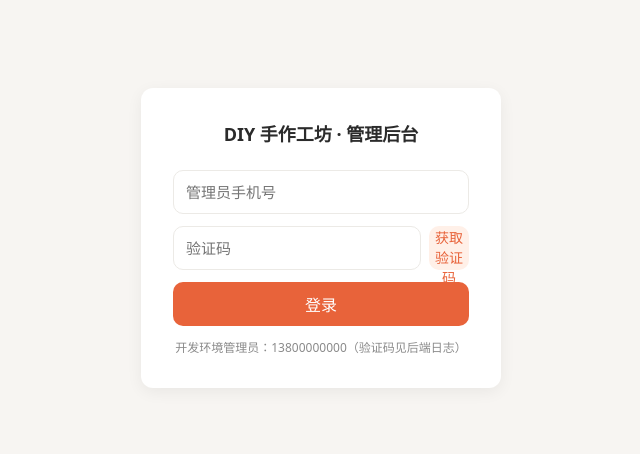
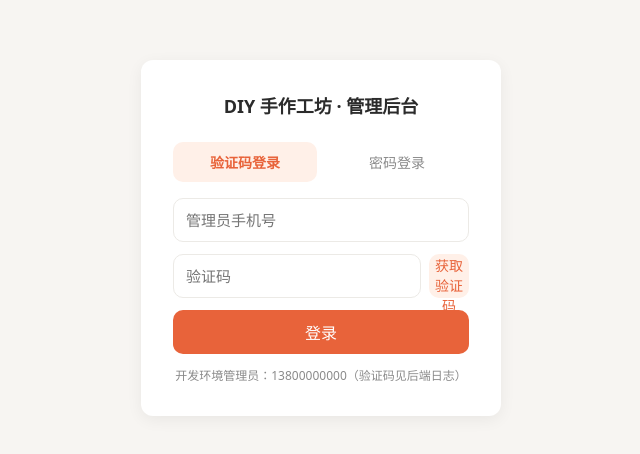
Before and after one commit to SRLove-git/diy, a Vue app in the folder admin/: page /#/login in a window 1280 px wide. Shown: the part 162-616 px from the top of the page, without its empty margins (319-959 px from the left). Built offline with nearby package versions, Linux system fonts and the light colour scheme.

Commit message:
feat: 管理后台登录页支持密码登录
- 登录页增加验证码/密码登录双模式切换
- 新增设置密码入口（短信验证码校验后重置）
- 移除 NotificationsView 中未使用的 openCreateTpl，修复构建阻塞

```diff
--- a/admin/src/views/LoginView.vue
+++ b/admin/src/views/LoginView.vue
@@ -4,13 +4,18 @@ import { useRouter } from 'vue-router'
 import http from '../api/http'
 import { auth } from '../stores/auth'
 
+type LoginMode = 'code' | 'password' | 'reset'
+
 const router = useRouter()
+const mode = ref<LoginMode>('code')
 const phone = ref('')
 const code = ref('')
+const password = ref('')
 const countdown = ref(0)
 const sending = ref(false)
 const loading = ref(false)
 const error = ref('')
+const notice = ref('')
 
 let timer: number | undefined
 
@@ -22,8 +27,17 @@ function startCountdown() {
   }, 1000)
 }
 
+function switchMode(m: LoginMode) {
+  mode.value = m
+  error.value = ''
+  notice.value = ''
+  if (m !== 'reset') code.value = ''
+  if (m === 'password') password.value = ''
+}
+
 async function sendCode() {
   error.value = ''
+  notice.value = ''
   sending.value = true
   try {
     await http.post('/auth/sms-code', { phone: phone.value })
@@ -36,8 +50,33 @@ async function sendCode() {
 }
 
 async function login() {
-  if (!/^1[3-9]\d{9}$/.test(phone.value) || !/^\d{6}$/.test(code.value)) {
-    error.value = '请输入正确的手机号和 6 位验证码'
+  if (!/^1[3-9]\d{9}$/.test(phone.value)) {
+    error.value = '请输入正确的手机号'
+    return
+  }
+  if (mode.value === 'password') {
+    if (password.value.length < 6) {
+      error.value = '密码至少 6 位'
+      return
+    }
+    loading.value = true
+    error.value = ''
+    try {
+      const { data } = await http.post('/auth/password-login', {
+        phone: phone.value,
+        password: password.value,
+      })
+      auth.setToken(data.accessToken)
+      router.push('/stores')
+    } catch (e: any) {
+      error.value = e.response?.data?.message || '登录失败'
+    } finally {
+      loading.value = false
+    }
+    return
+  }
+  if (!/^\d{6}$/.test(code.value)) {
+    error.value = '请输入 6 位验证码'
     return
   }
   loading.value = true
@@ -55,21 +94,115 @@ async function login() {
     loading.value = false
   }
 }
+
+async function resetPassword() {
+  if (!/^1[3-9]\d{9}$/.test(phone.value)) {
+    error.value = '请输入正确的手机号'
+    return
+  }
+  if (!/^\d{6}$/.test(code.value)) {
+    error.value = '请输入 6 位验证码'
+    return
+  }
+  if (password.value.length < 6) {
+    error.value = '新密码至少 6 位'
+    return
+  }
+  loading.value = true
+  error.value = ''
+  try {
+    await http.post('/auth/set-password', {
+      phone: phone.value,
+      code: code.value,
+      password: password.value,
+    })
+    // 设置成功切回密码登录
+    switchMode('password')
+    notice.value = '密码设置成功，请使用新密码登录'
+  } catch (e: any) {
+    error.value = e.response?.data?.message || '设置失败'
+  } finally {
+    loading.value = false
+  }
+}
+
+function onSubmit() {
+  if (mode.value === 'reset') {
+    resetPassword()
+  } else {
+    login()
+  }
+}
 </script>
 
 <template>
   <div class="login-wrap">
-    <form class="login-card" @submit.prevent="login">
+    <form class="login-card" @submit.prevent="onSubmit">
       <h1>DIY 手作工坊 · 管理后台</h1>
-      <input v-model="phone" placeholder="管理员手机号" maxlength="11" />
-      <div class="code-row">
-        <input v-model="code" placeholder="验证码" maxlength="6" />
-        <button type="button" :disabled="countdown > 0 || sending" @click="sendCode">
-          {{ countdown > 0 ? `${countdown}s` : '获取验证码' }}
+      <div v-if="mode !== 'reset'" class="tabs">
+        <button
+          type="button"
+          class="tab"
+          :class="{ active: mode === 'code' }"
+          @click="switchMode('code')"
+        >
+          验证码登录
+        </button>
+        <button
+          type="button"
+          class="tab"
+          :class="{ active: mode === 'password' }"
+          @click="switchMode('password')"
+        >
+          密码登录
         </button>
       </div>
+      <template v-if="mode === 'code'">
+        <input v-model="phone" placeholder="管理员手机号" maxlength="11" />
+        <div class="code-row">
+          <input v-model="code" placeholder="验证码" maxlength="6" />
+          <button
+            type="button"
+            :disabled="countdown > 0 || sending"
+            @click="sendCode"
+          >
+            {{ countdown > 0 ? `${countdown}s` : '获取验证码' }}
+          </button>
+        </div>
+      </template>
+      <template v-else-if="mode === 'password'">
+        <input v-model="phone" placeholder="管理员手机号" maxlength="11" />
+        <input v-model="password" type="password" placeholder="密码" maxlength="32" />
+        <p class="reset-link">
+          <button type="button" class="link" @click="switchMode('reset')">
+            忘记密码？
+          </button>
+        </p>
+      </template>
+      <template v-else>
+        <input v-model="phone" placeholder="管理员手机号" maxlength="11" />
+        <div class="code-row">
+          <input v-model="code" placeholder="验证码" maxlength="6" />
+          <button
+            type="button"
+            :disabled="countdown > 0 || sending"
+            @click="sendCode"
+          >
+            {{ countdown > 0 ? `${countdown}s` : '获取验证码' }}
+          </button>
+        </div>
+        <input v-model="password" type="password" placeholder="新密码（至少 6 位）" maxlength="32" />
+        <p class="reset-link">
+          <button type="button" class="link" @click="switchMode('password')">
+            返回登录
+          </button>
+        </p>
+      </template>
+      <p v-if="notice" class="notice">{{ notice }}</p>
       <p v-if="error" class="error">{{ error }}</p>
-      <button type="submit" :disabled="loading">{{ loading ? '登录中…' : '登录' }}</button>
+      <button type="submit" :disabled="loading">
+        {{ loading ? '处理中…' : mode === 'reset' ? '确认设置' : '登录' }}
+      </button>
       <p class="hint">开发环境管理员：13800000000（验证码见后端日志）</p>
     </form>
   </div>
@@ -97,6 +230,26 @@ h1 {
   font-size: 18px;
   text-align: center;
   margin: 0 0 12px;
+}
+.tabs {
+  display: flex;
+  gap: 8px;
+  margin-bottom: 4px;
+}
+.tab {
+  flex: 1;
+  height: 40px;
+  border: none;
+  border-radius: 10px;
+  background: transparent;
+  color: #8a8a8a;
+  font-size: 14px;
+  cursor: pointer;
+}
+.tab.active {
+  background: #fff0e8;
+  color: #e8633a;
+  font-weight: 600;
 }
 input {
   height: 44px;
@@ -131,8 +284,24 @@ button:disabled {
   color: #e8633a;
   font-size: 14px;
 }
+.reset-link {
+  margin: -4px 0 0;
+  text-align: right;
+}
+.reset-link .link {
+  height: auto;
+  background: transparent;
+  color: #e8633a;
+  font-size: 13px;
+  padding: 0;
+}
 .error {
   color: #d9453e;
+  font-size: 13px;
+  margin: 0;
+}
+.notice {
+  color: #2f9e44;
   font-size: 13px;
   margin: 0;
 }
--- a/admin/src/views/NotificationsView.vue
+++ b/admin/src/views/NotificationsView.vue
@@ -126,12 +126,6 @@ const tplForm = ref({
   contentTemplate: '',
   category: 'system' as 'system' | 'booking' | 'community' | 'activity',
 })
-
-function openCreateTpl() {
-  editingTpl.value = null
-  tplForm.value = { name: '', titleTemplate: '', contentTemplate: '', category: 'system' }
-  showTplModal.value = true
-}
 
 function openEditTpl(tpl: NotificationTemplate) {
   editingTpl.value = tpl
```
